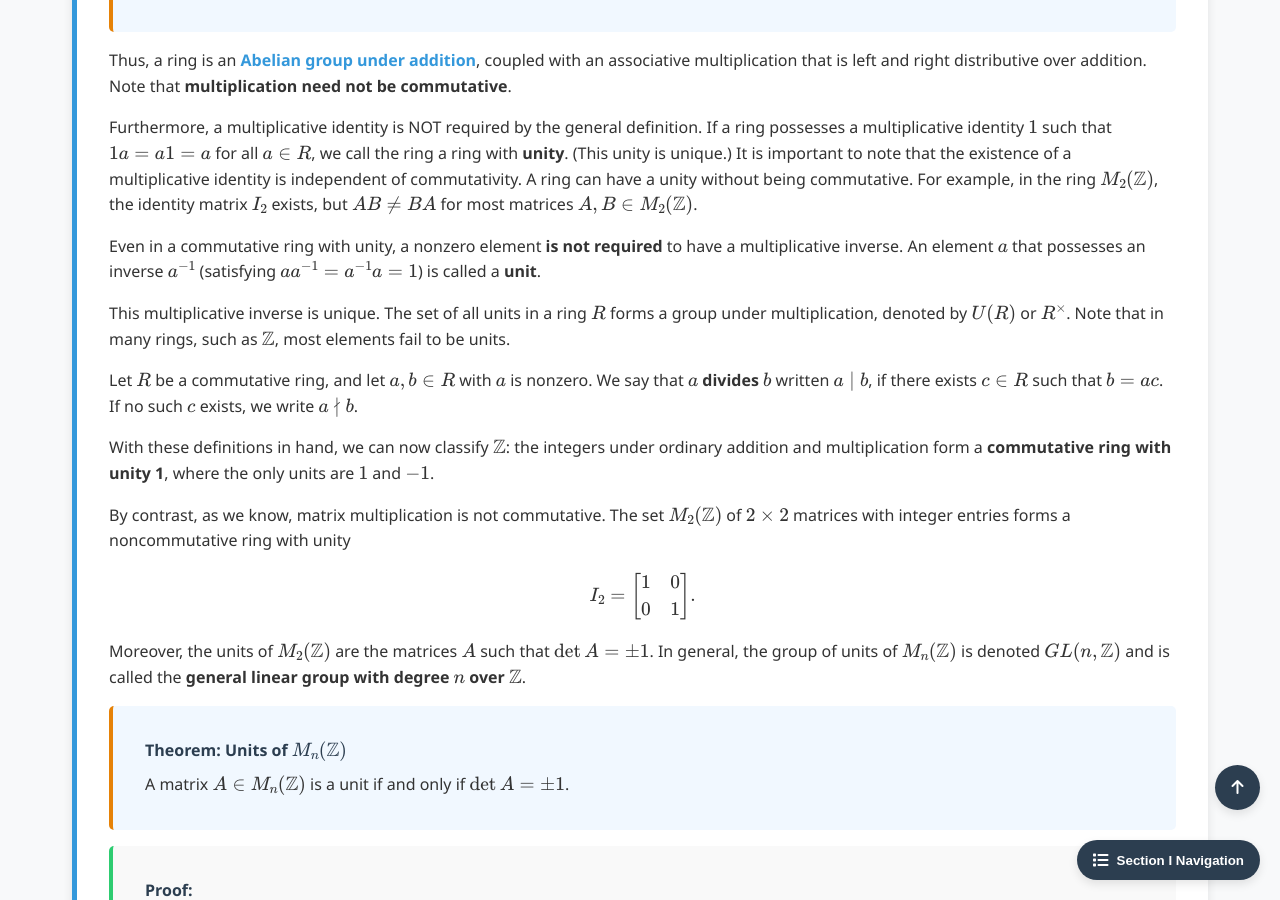
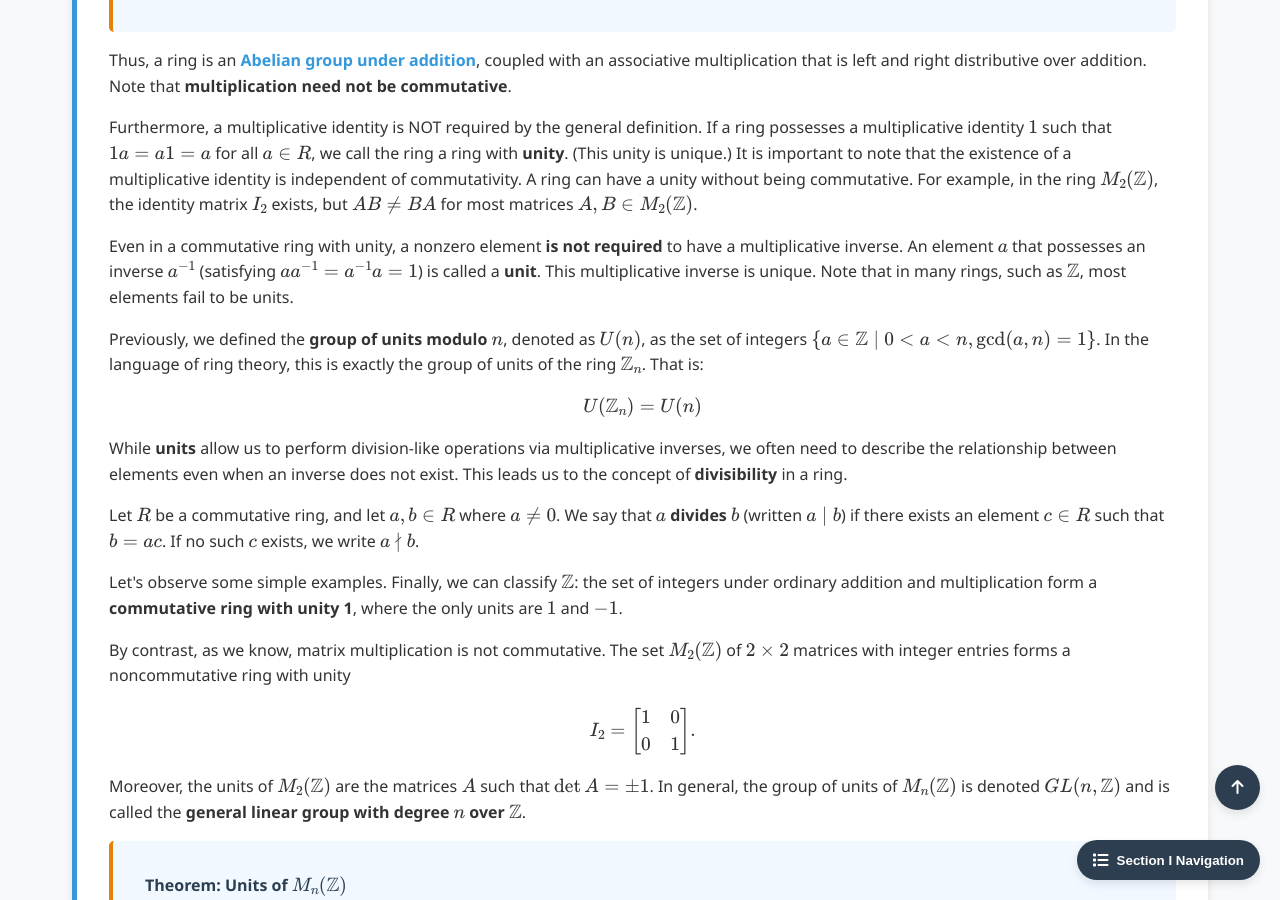
Before and after one commit to Yusukey01/yusukey01.github.io, a Jekyll site: the page built from Mathematics/Linear_algebra/intro_rings.html, in a window 1280 px wide and 900 px high, scrolled down 1397 px. Built offline with Jekyll 4.4.1, drawn with Linux system fonts in a browser that asks for light colours.

Commit message:
write I-18, intro to rings, revise Rings section

```diff
--- a/Mathematics/Linear_algebra/intro_rings.html
+++ b/Mathematics/Linear_algebra/intro_rings.html
@@ -172,22 +172,34 @@ noindex: true
                     Even in a commutative ring with unity, a nonzero element <strong>is not required</strong>
                     to have a multiplicative inverse. An element \(a\) that possesses an inverse \(a^{-1}\)
                     (satisfying \(aa^{-1} = a^{-1}a = 1\)) is called a <strong>unit</strong>.
+                    This multiplicative inverse is unique. Note that in many rings, such as \(\mathbb{Z}\),
+                    most elements fail to be units.
                 </p>
 
                 <p>
-                    This multiplicative inverse is unique. The set of all units in a ring \(R\) forms a
-                    group under multiplication, denoted by \(U(R)\) or \(R^\times\). Note that in many
-                    rings, such as \(\mathbb{Z}\), most elements fail to be units.
+                    Previously, we defined the <strong>group of units modulo \(n\)</strong>, denoted as \(U(n)\),
+                    as the set of integers \(\{a \in \mathbb{Z} \mid 0 < a < n, \gcd(a, n) = 1\}\).
+                    In the language of ring theory, this is exactly the group of units of the ring \(\mathbb{Z}_n\).
+                    That is:
+                    \[
+                    U(\mathbb{Z}_n) = U(n)
+                    \]
                 </p>
 
                 <p>
-                    Let \(R\) be a commutative ring, and let \(a, b \in R\) with \(a\) is nonzero. We say that
-                    \(a\) <strong>divides</strong> \(b\) written \(a \mid b\), if there exists \(c \in R\) such that \(b = ac\). If
-                    no such \(c\) exists, we write \(a \nmid b\).
+                    While <strong>units</strong> allow us to perform division-like operations via multiplicative
+                    inverses, we often need to describe the relationship between elements even when an inverse
+                    does not exist. This leads us to the concept of <strong>divisibility</strong> in a ring.
                 </p>
 
                 <p>
-                    With these definitions in hand, we can now classify \(\mathbb{Z}\): the integers under ordinary addition and
+                    Let \(R\) be a commutative ring, and let \(a, b \in R\) where \(a \neq 0\). We say that
+                    \(a\) <strong>divides</strong> \(b\) (written \(a \mid b\)) if there exists an element
+                    \(c \in R\) such that \(b = ac\). If no such \(c\) exists, we write \(a \nmid b\).
+                </p>
+
+                <p>
+                    Let's observe some simple examples. Finally, we can classify \(\mathbb{Z}\): the set of integers under ordinary addition and
                     multiplication form a <strong>commutative ring with unity 1</strong>, where the only units are \(1\) and \(-1\).
                 </p>
 
```
